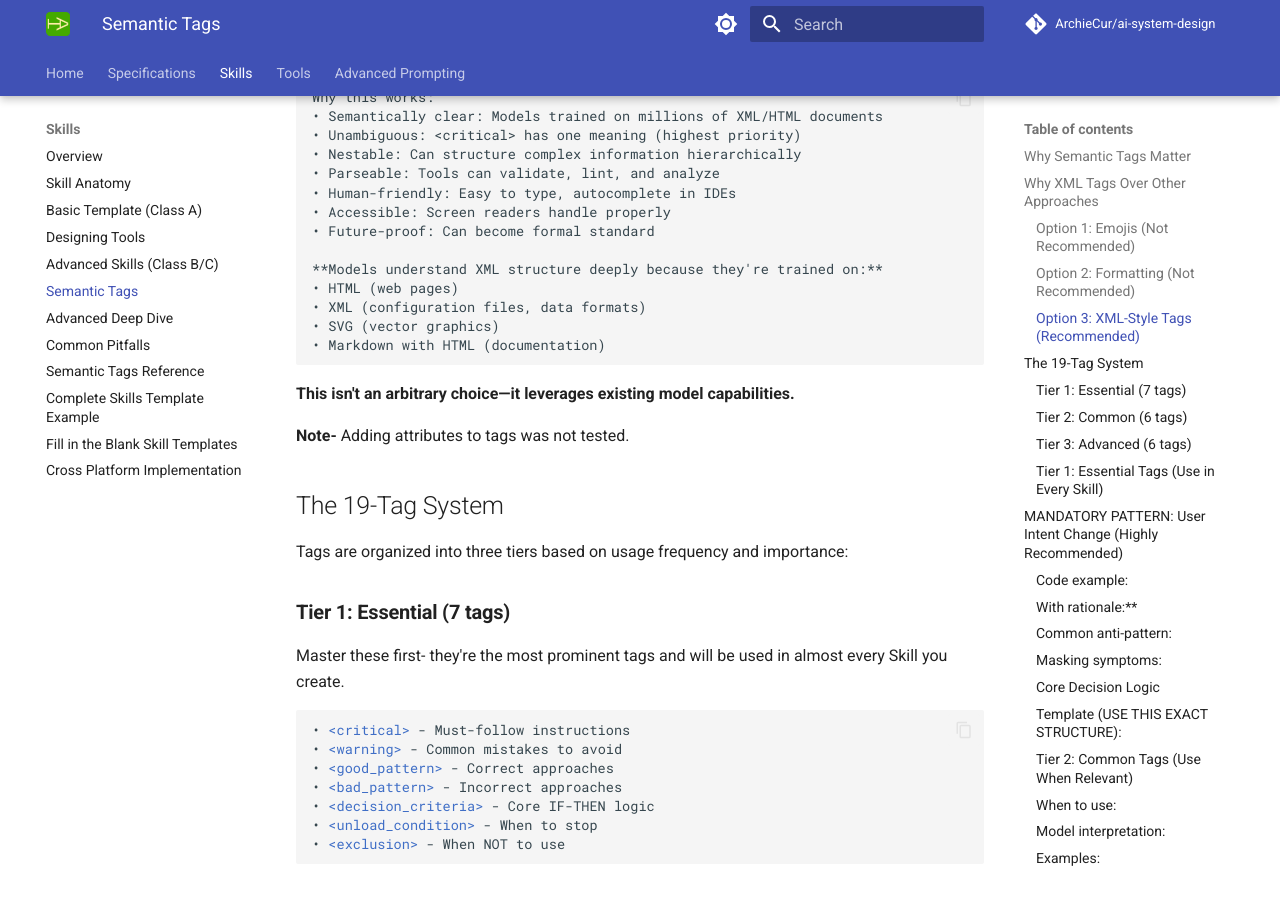
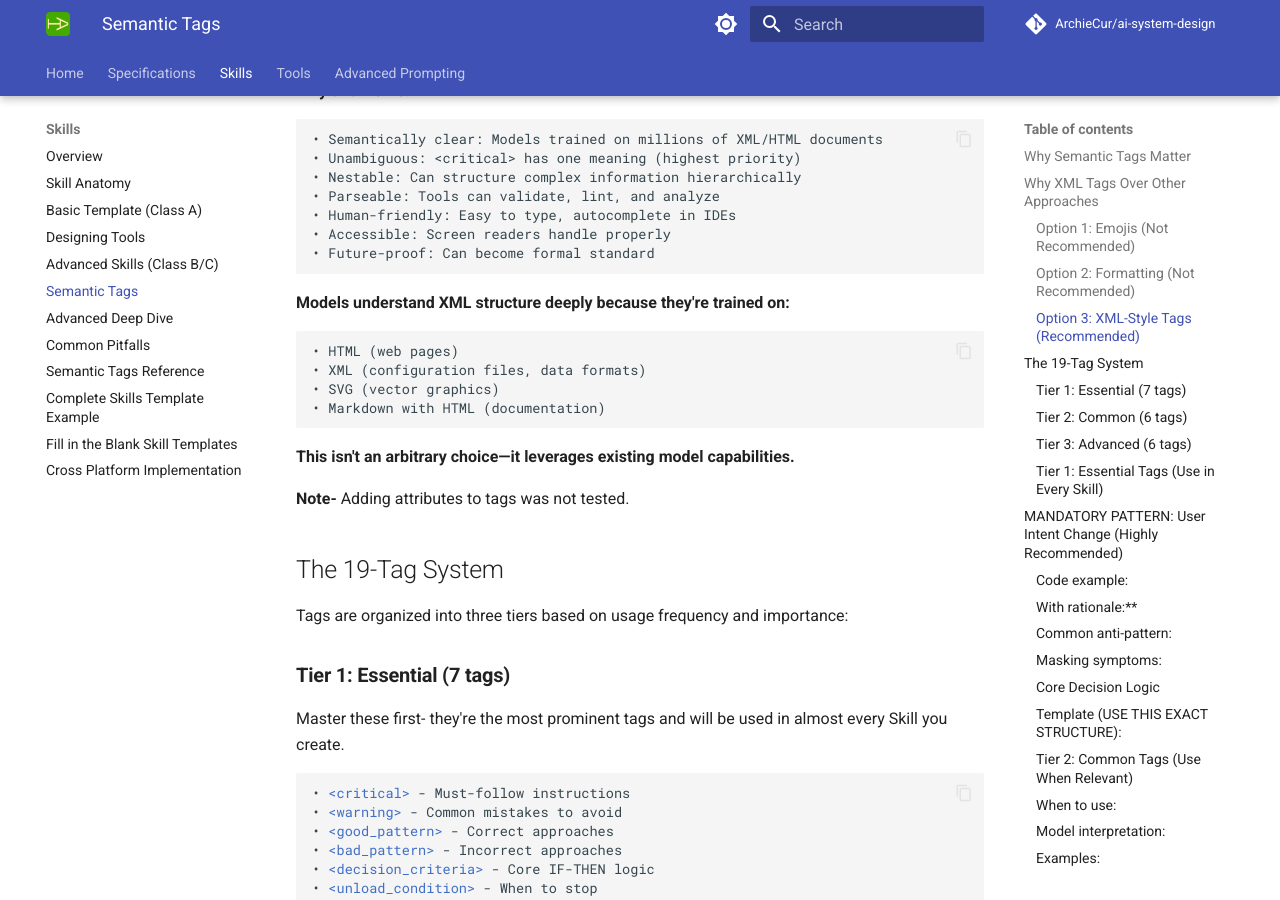
Before and after one commit to ArchieCur/ai-system-design, an MkDocs documentation site: the page built from docs/skills/Skills_1.4_Semantic_Tags.md, in a window 1280 px wide and 900 px high, scrolled down 1826 px. Built offline with MkDocs 1.6.1 and Material for MkDocs 9.7.7, drawn with Linux system fonts in a browser that asks for light colours; comment, search, counter and statistics services are not loaded.

Commit message:
Update Skills_1.4_Semantic_Tags.md

````diff
--- a/docs/skills/Skills_1.4_Semantic_Tags.md
+++ b/docs/skills/Skills_1.4_Semantic_Tags.md
@@ -80,8 +80,10 @@
 </good_pattern>
 ```
 
+**Why this works:**
+
 ```text
-Why this works:
+
 • Semantically clear: Models trained on millions of XML/HTML documents
 • Unambiguous: <critical> has one meaning (highest priority)
 • Nestable: Can structure complex information hierarchically
@@ -89,8 +91,11 @@
 • Human-friendly: Easy to type, autocomplete in IDEs
 • Accessible: Screen readers handle properly
 • Future-proof: Can become formal standard
+```
 
 **Models understand XML structure deeply because they're trained on:**
+
+```text
 • HTML (web pages)
 • XML (configuration files, data formats)
 • SVG (vector graphics)
````
